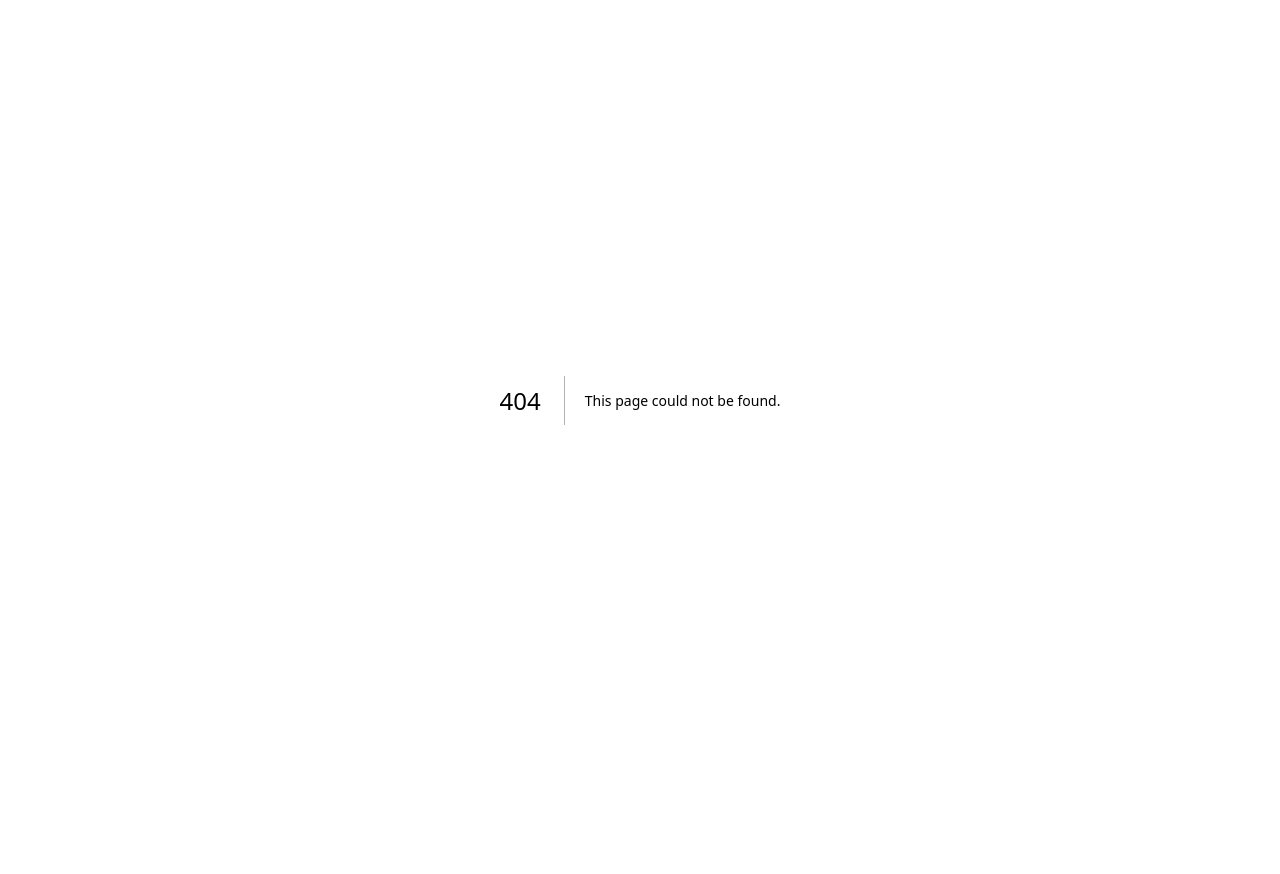
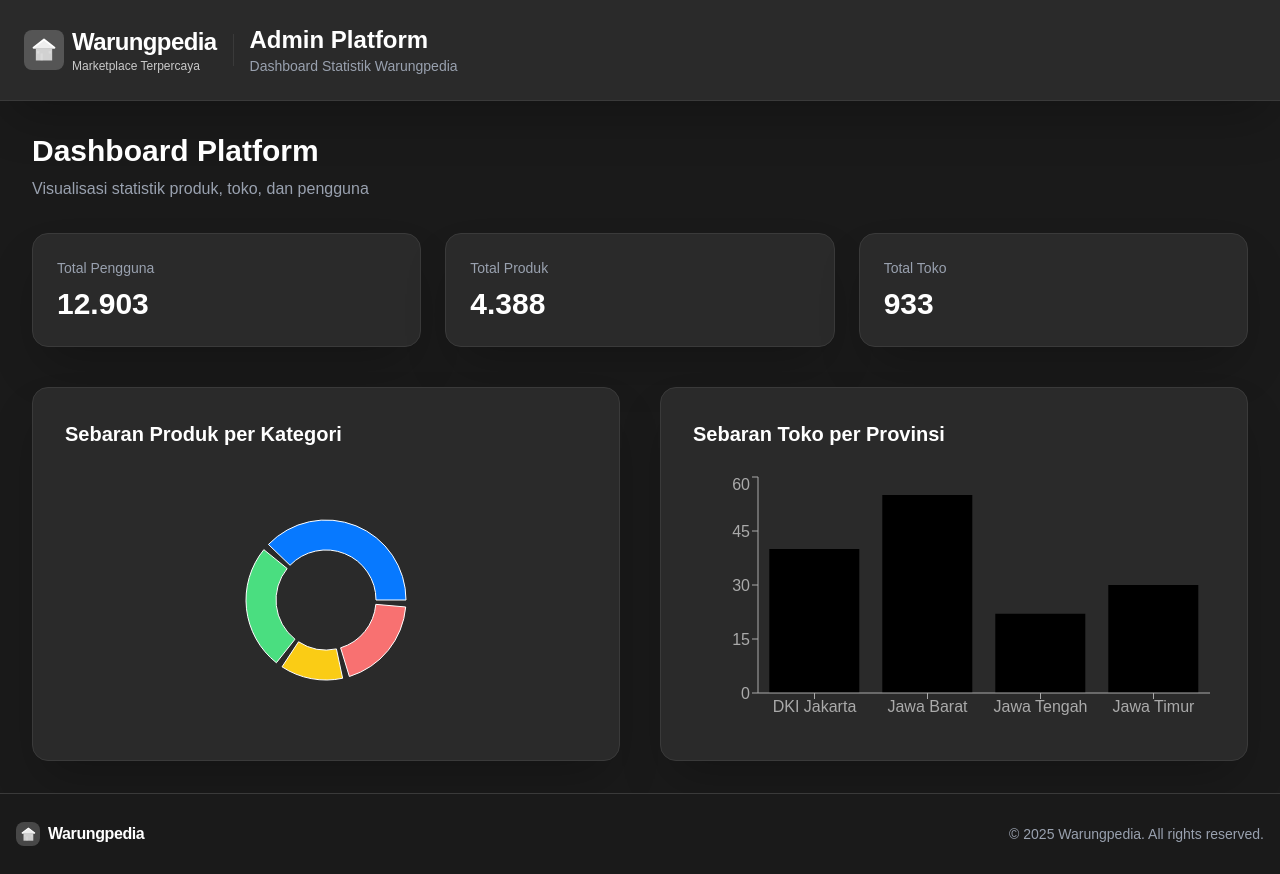
Before and after one commit to sulhanfuadi/warungpedia, a Next.js app: page /admin/dashboard in a window 1280 px wide. Before the commit this address had no page. Before the commit the page ends 800 px from the top, so only its background shows below. Built offline with nearby package versions, Linux system fonts and the light colour scheme.

Commit message:
new file:   app/admin/dashboard/page.tsx 	new file:   app/api/dashboard/route.ts

```diff
--- /dev/null
+++ b/app/admin/dashboard/page.tsx
@@ -0,0 +1,142 @@
+"use client";
+
+import { useState } from "react";
+import Logo from "@/components/ui/Logo";
+import {
+  PieChart,
+  Pie,
+  Cell,
+  BarChart,
+  Bar,
+  XAxis,
+  YAxis,
+  Tooltip,
+  ResponsiveContainer,
+} from "recharts";
+
+export default function AdminDashboardPage() {
+  // ----------------- Dummy Data -----------------
+  const productCategoryData = [
+    { name: "Sembako", value: 120 },
+    { name: "Minuman", value: 80 },
+    { name: "ATK", value: 40 },
+    { name: "Peralatan Rumah", value: 60 },
+  ];
+
+  const provinceStoreData = [
+    { province: "DKI Jakarta", count: 40 },
+    { province: "Jawa Barat", count: 55 },
+    { province: "Jawa Tengah", count: 22 },
+    { province: "Jawa Timur", count: 30 },
+  ];
+
+  const COLORS = ["#0779FF", "#4ade80", "#facc15", "#f87171"];
+
+  return (
+    <div className="min-h-screen bg-[#1a1a1a] flex flex-col">
+      {/* Header */}
+      <header className="bg-[#2a2a2a] text-white p-6 shadow-2xl border-b border-[#3a3a3a]">
+        <div className="container mx-auto flex items-center justify-between">
+          <div className="flex items-center gap-4">
+            <Logo size="lg" variant="white" showText={true} href="/" />
+            <div className="h-8 w-px bg-[#3a3a3a]"></div>
+            <div>
+              <h1 className="text-2xl font-bold">Admin Platform</h1>
+              <p className="text-sm text-gray-400">
+                Dashboard Statistik Warungpedia
+              </p>
+            </div>
+          </div>
+        </div>
+      </header>
+
+      {/* Main */}
+      <div className="container mx-auto p-8 flex-grow">
+        {/* Title */}
+        <div className="mb-8">
+          <h2 className="text-3xl font-bold text-white mb-2">
+            Dashboard Platform
+          </h2>
+          <p className="text-gray-400">
+            Visualisasi statistik produk, toko, dan pengguna
+          </p>
+        </div>
+
+        {/* Metrics */}
+        <div className="grid grid-cols-1 md:grid-cols-3 gap-6 mb-10">
+          <div className="bg-[#2a2a2a] border border-[#3a3a3a] rounded-2xl p-6 shadow-2xl">
+            <p className="text-gray-400 text-sm">Total Pengguna</p>
+            <h3 className="text-3xl text-white font-bold mt-2">12.903</h3>
+          </div>
+          <div className="bg-[#2a2a2a] border border-[#3a3a3a] rounded-2xl p-6 shadow-2xl">
+            <p className="text-gray-400 text-sm">Total Produk</p>
+            <h3 className="text-3xl text-white font-bold mt-2">4.388</h3>
+          </div>
+          <div className="bg-[#2a2a2a] border border-[#3a3a3a] rounded-2xl p-6 shadow-2xl">
+            <p className="text-gray-400 text-sm">Total Toko</p>
+            <h3 className="text-3xl text-white font-bold mt-2">933</h3>
+          </div>
+        </div>
+
+        {/* Charts */}
+        <div className="grid grid-cols-1 lg:grid-cols-2 gap-10">
+          {/* Produk Per Kategori */}
+          <div className="bg-[#2a2a2a] border border-[#3a3a3a] rounded-2xl p-8 shadow-2xl">
+            <h3 className="text-xl text-white font-bold mb-6">
+              Sebaran Produk per Kategori
+            </h3>
+            <div className="h-64">
+              <ResponsiveContainer width="100%" height="100%">
+                <PieChart>
+                  <Pie
+                    data={productCategoryData}
+                    nameKey="name"
+                    dataKey="value"
+                    innerRadius={50}
+                    outerRadius={80}
+                    paddingAngle={5}
+                  >
+                    {productCategoryData.map((_, index) => (
+                      <Cell
+                        key={index}
+                        fill={COLORS[index % COLORS.length]}
+                      />
+                    ))}
+                  </Pie>
+                  <Tooltip />
+                </PieChart>
+              </ResponsiveContainer>
+            </div>
+          </div>
+
+          {/* Toko Per Provinsi */}
+          <div className="bg-[#2a2a2a] border border-[#3a3a3a] rounded-2xl p-8 shadow-2xl">
+            <h3 className="text-xl text-white font-bold mb-6">
+              Sebaran Toko per Provinsi
+            </h3>
+            <div className="h-64">
+              <ResponsiveContainer width="100%" height="100%">
+                <BarChart data={provinceStoreData}>
+                  <XAxis dataKey="province" stroke="#aaa" />
+                  <YAxis stroke="#aaa" />
+                  <Tooltip />
+                  <Bar dataKey="count" />
+                </BarChart>
+              </ResponsiveContainer>
+            </div>
+          </div>
+        </div>
+      </div>
+
+      {/* Footer */}
+      <footer className="bg-[#1a1a1a] border-t border-[#3a3a3a] py-6 px-4">
+        <div className="container mx-auto flex flex-col md:flex-row justify-between items-center gap-4">
+          <Logo size="sm" variant="white" showText={true} href="/" />
+          <div className="text-gray-400 text-sm text-center md:text-right">
+            <p>© 2025 Warungpedia. All rights reserved.</p>
+          </div>
+        </div>
+      </footer>
+    </div>
+  );
+}
--- /dev/null
+++ b/app/api/dashboard/route.ts
@@ -0,0 +1,9 @@
+import { NextResponse } from "next/server";
+
+export async function GET() {
+  return NextResponse.json({
+    message: "Dashboard API OK",
+    total_users: 30,
+    total_products: 120
+  });
+}
--- a/package.json
+++ b/package.json
@@ -10,10 +10,13 @@
   },
   "dependencies": {
     "@supabase/supabase-js": "^2.81.1",
+    "chart.js": "^4.5.1",
     "next": "16.0.3",
     "nodemailer": "^7.0.10",
     "react": "19.2.0",
-    "react-dom": "19.2.0"
+    "react-chartjs-2": "^5.3.1",
+    "react-dom": "19.2.0",
+    "recharts": "^3.4.1"
   },
   "devDependencies": {
     "@tailwindcss/postcss": "^4",
```
Also changed, not shown: 1 other file (tests, documents, lock files or other folders).
